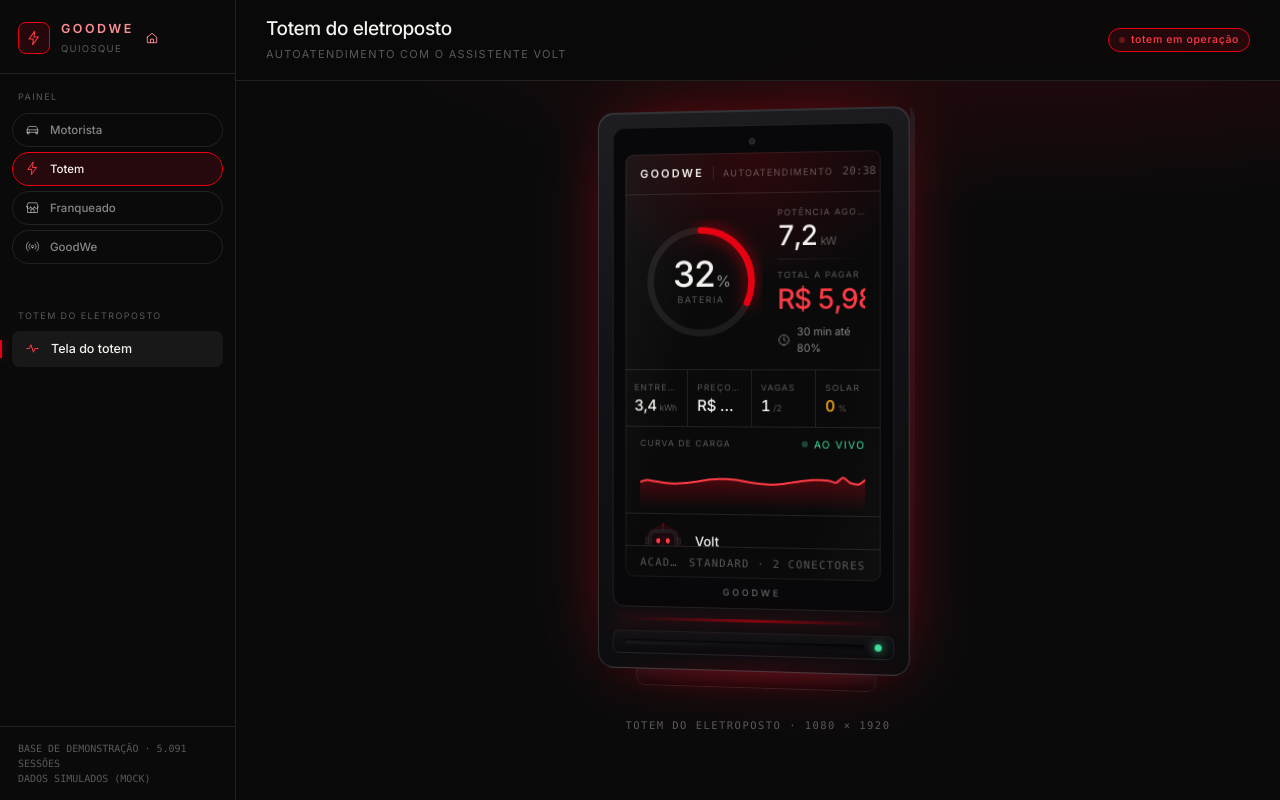
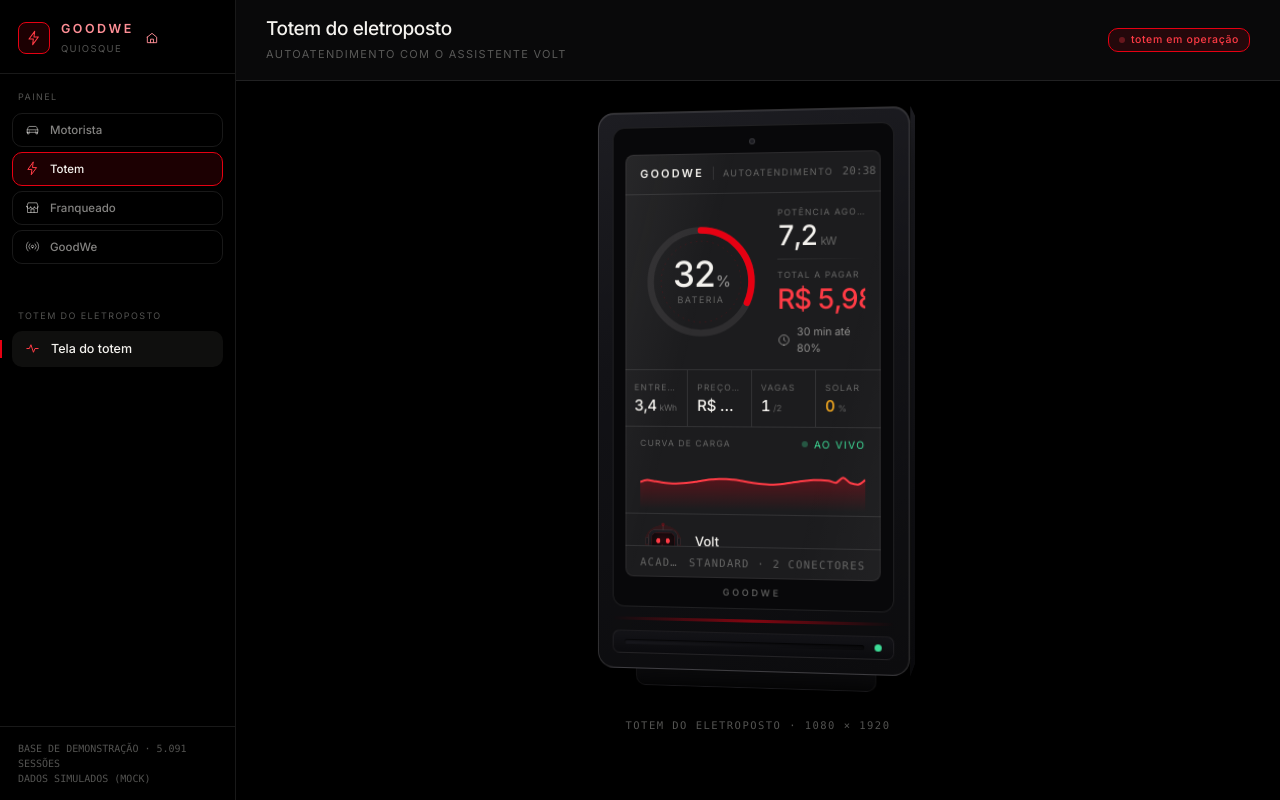
Before and after one commit to jbelkior1/gs_goodwe, a React (Vite) app: page /totem in a window 1280 px wide. Built offline with nearby package versions, Linux system fonts and the light colour scheme.

Commit message:
Design: estilo apple mais solido sem glows e glasses

```diff
--- a/src/styles.css
+++ b/src/styles.css
@@ -8,10 +8,10 @@
 
 :root {
   /* ---------------------------------------------------- tokens do padrão */
-  --k-bg: #0a0a0b;
+  --k-bg: #000000;
   --k-bg-2: #08080a;
-  --k-panel: #121215;
-  --k-panel-2: #17171b;
+  --k-panel: #1c1c1e;
+  --k-panel-2: #2c2c2e;
   --k-line: rgba(244, 242, 238, .10);
   --k-line-2: rgba(244, 242, 238, .05);
   --k-hair: rgba(244, 242, 238, .18);
@@ -30,7 +30,7 @@
   --k-ok: #3ddc97;
   --k-warn: #ffb020;
 
-  --k-glow: radial-gradient(120% 46% at 76% 0%, rgba(230, 0, 18, .15), transparent 56%);
+  --k-glow: none;
 
   /* -------------------------------------- apelidos usados pelas telas (TSX) */
   --red: var(--k-red);
@@ -60,9 +60,9 @@
   --solar: var(--k-warn);
   --solar-soft: rgba(255, 176, 32, .10);
 
-  --radius: 10px;
-  --radius-sm: 8px;
-  --pill: 20px;
+  --radius: 14px;
+  --radius-sm: 10px;
+  --pill: 10px;
   --sidebar: 236px;
 
   --mono: ui-monospace, SFMono-Regular, "SF Mono", Menlo, Consolas, monospace;
@@ -180,7 +180,7 @@
 .nav-item.active::before {
   content: ""; position: absolute; left: -12px; top: 50%; transform: translateY(-50%);
   width: 2px; height: 18px; background: var(--k-red);
-  box-shadow: 0 0 8px rgba(230, 0, 18, .7);
+  box-shadow: none;
 }
 .nav-item .ico { display: inline-flex; width: 17px; justify-content: center; opacity: .85; }
 .nav-item.active .ico { opacity: 1; color: var(--k-red2); }
@@ -198,7 +198,7 @@
 
 .topbar {
   background: rgba(10, 10, 11, .94);
-  backdrop-filter: blur(8px);
+  backdrop-filter: none;
   border-bottom: 1px solid var(--k-line);
   padding: 18px 30px;
   display: flex; align-items: center; justify-content: space-between; gap: 16px;
@@ -275,7 +275,7 @@
   content: ""; position: absolute; top: 0; left: 0; right: 0; height: 2px;
   background: var(--k-line);
 }
-.card.kpi-card.on-red::after { background: var(--k-red); box-shadow: 0 0 10px rgba(230, 0, 18, .6); }
+.card.kpi-card.on-red::after { background: var(--k-red); box-shadow: none; }
 .card.kpi-card.on-teal::after,
 .card.kpi-card.on-green::after { background: var(--k-ok); }
 .card.kpi-card.on-solar::after { background: var(--k-warn); }
@@ -350,7 +350,7 @@
 .load-seg.solar { background: var(--k-warn); }
 .load-limit {
   position: absolute; top: -3px; bottom: -3px; width: 2px; background: var(--k-red2);
-  box-shadow: 0 0 8px rgba(230, 0, 18, .7);
+  box-shadow: none;
 }
 
 /* ------------------------------------------------------------- buttons */
@@ -406,7 +406,7 @@
   background: rgba(10, 10, 11, .96); color: var(--k-text); border-radius: var(--radius-sm);
   padding: 10px 12px; font-size: 11px;
   border: 1px solid var(--k-line);
-  backdrop-filter: blur(8px);
+  backdrop-filter: none;
 }
 .chart-tip .tip-label {
   color: var(--k-dim2); font-size: 9px; text-transform: uppercase;
@@ -470,8 +470,8 @@
 .portal-halo {
   position: absolute; top: -34%; left: 50%; transform: translateX(-50%);
   width: min(1100px, 120%); height: 780px; border-radius: 50%;
-  background: radial-gradient(closest-side, rgba(230, 0, 18, .22), transparent 72%);
-  filter: blur(12px);
+  background: none;
+  filter: none;
 }
 .portal > *:not(.portal-fundo) { position: relative; z-index: 1; }
 
@@ -480,7 +480,7 @@
 .portal-logo {
   width: 34px; height: 34px; border-radius: 9px; display: grid; place-items: center;
   background: var(--k-redsoft); border: 1px solid var(--k-red); color: var(--k-red2);
-  box-shadow: 0 0 22px -6px rgba(230, 0, 18, .8);
+  box-shadow: 0 4px 12px rgba(0,0,0,0.5);
 }
 .portal-marca-nome { font-size: 13px; font-weight: 600; letter-spacing: .22em; }
 .portal-marca-sub {
@@ -524,7 +524,7 @@
 .portal-card:hover, .portal-card:focus-visible {
   outline: none; transform: translateY(-3px);
   border-color: rgba(244, 242, 238, .22); border-top-color: var(--card-acento);
-  background: linear-gradient(180deg, rgba(230, 0, 18, .10), transparent 52%), var(--k-panel-2);
+  background: var(--k-panel-2);
 }
 .portal-card-totem { --card-acento: var(--k-red2); }
 .portal-card-franqueado { --card-acento: var(--k-ok); }
@@ -660,7 +660,7 @@
   background: linear-gradient(168deg, #1d1d22 0%, #121216 42%, #0c0c0e 100%);
   box-shadow:
     inset 0 1px 0 rgba(244, 242, 238, .10),
-    0 0 70px -22px rgba(230, 0, 18, .65);
+    0 20px 40px -10px rgba(0, 0, 0, .8);
   transform: translateZ(calc(var(--prof) / 2));
   backface-visibility: hidden;
 }
@@ -678,7 +678,7 @@
 .t3d-visor {
   position: relative; flex: 1; min-height: 0; overflow: hidden;
   border-radius: 8px;
-  background: radial-gradient(120% 54% at 50% 0%, rgba(230, 0, 18, .16), transparent 58%), var(--k-bg);
+  background: var(--k-panel);
   box-shadow: inset 0 0 0 1px rgba(244, 242, 238, .07);
   display: flex;
 }
@@ -694,7 +694,7 @@
 .t3d-faixa {
   height: 3px; flex: none; border-radius: 2px;
   background: linear-gradient(90deg, transparent, var(--k-red), transparent);
-  box-shadow: 0 0 16px rgba(230, 0, 18, .8);
+  box-shadow: none;
   animation: t3dFaixa 4.2s ease-in-out infinite;
 }
 @keyframes t3dFaixa { 0%, 100% { opacity: .55; } 50% { opacity: 1; } }
@@ -710,7 +710,7 @@
 }
 .t3d-leitor-luz {
   width: 7px; height: 7px; border-radius: 50%; flex: none;
-  background: var(--k-ok); box-shadow: 0 0 10px rgba(61, 220, 151, .9);
+  background: var(--k-ok); box-shadow: none;
   animation: kpulse 2.4s infinite;
 }
 .t3d-base {
@@ -724,8 +724,8 @@
 .t3d-piso {
   position: absolute; bottom: 10px; left: 50%; transform: translateX(-50%);
   width: 460px; height: 42px; border-radius: 50%;
-  background: radial-gradient(closest-side, rgba(230, 0, 18, .20), transparent 74%);
-  filter: blur(9px); pointer-events: none;
+  background: none;
+  filter: none; pointer-events: none;
 }
 .palco-totem { position: relative; }
 
@@ -768,7 +768,7 @@
 .tt-anel-trilho { fill: none; stroke: rgba(244, 242, 238, .08); stroke-width: 8; }
 .tt-anel-carga {
   fill: none; stroke: var(--k-red); stroke-width: 8; stroke-linecap: round;
-  filter: drop-shadow(0 0 9px rgba(230, 0, 18, .75));
+  filter: none;
   transition: stroke-dasharray .6s cubic-bezier(.2, .7, .3, 1);
 }
 .tt-anel-pontilhado {
@@ -932,7 +932,7 @@
   position: absolute; transform: translate(-50%, calc(-100% - 12px));
   min-width: 168px; max-width: 220px; padding: 9px 11px;
   border: 1px solid var(--k-line); border-radius: var(--radius-sm);
-  background: rgba(10, 10, 11, .96); backdrop-filter: blur(8px);
+  background: rgba(10, 10, 11, .96); backdrop-filter: none;
   pointer-events: none; z-index: 2;
   animation: rise .18s cubic-bezier(.2, .7, .3, 1);
 }
@@ -986,7 +986,7 @@
   background: var(--k-panel);
   transition: border-color .18s ease, background .18s ease;
 }
-.mv-item.on { border-color: var(--k-red); background: linear-gradient(180deg, rgba(230, 0, 18, .08), transparent 60%), var(--k-panel); }
+.mv-item.on { border-color: var(--k-red); background: var(--k-panel); }
 .mv-item-topo { display: flex; align-items: center; justify-content: space-between; gap: 10px; }
 .mv-item-nome { font-size: 14px; font-weight: 500; letter-spacing: -.01em; }
 .mv-item-local {
@@ -1104,7 +1104,7 @@
     position: sticky; top: 0; z-index: 30;
     width: 100%; flex: none; height: auto; overflow: visible;
     border-right: none; border-bottom: 1px solid var(--k-line);
-    background: rgba(10, 10, 11, .96); backdrop-filter: blur(10px);
+    background: rgba(10, 10, 11, .96); backdrop-filter: none;
     padding-top: env(safe-area-inset-top);
   }
   .brand { padding: 13px 16px 12px; }
```
